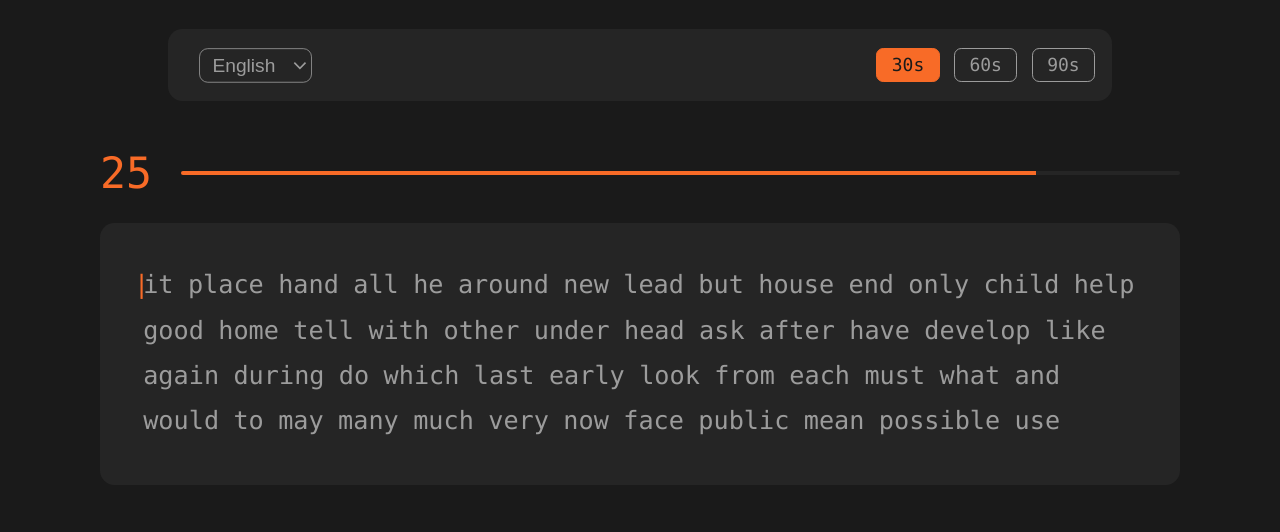
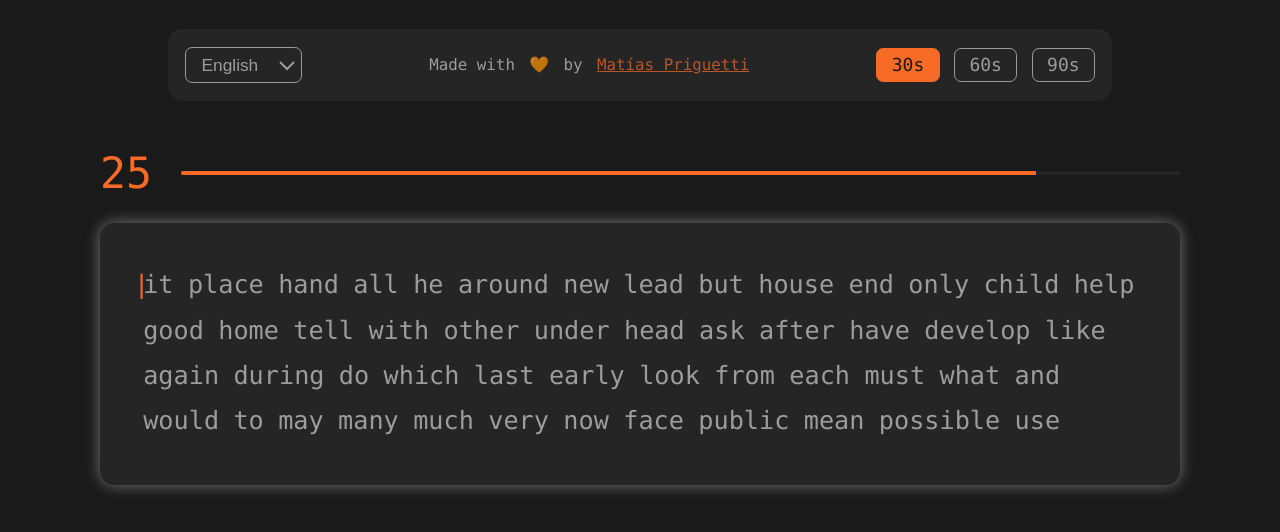
Before and after one commit to MatiasPriguetti03/cookieType, a website built with Vite: page index.html in a window 1280 px wide. Built offline with nearby package versions, Linux system fonts and the light colour scheme.

Commit message:
version 2.2
fix styles
add credits
add animation in text area

```diff
--- a/index.html
+++ b/index.html
@@ -15,6 +15,15 @@
                     <option value="spanish">Spanish</option>
                     </select>
                 </section>
+                <div>
+                    <small class="credits">
+                        Made with <span>🧡</span> by
+                        <a href="https://matiaspriguetti.me/" target="_blank" class="author"
+                            >Matías Priguetti
+                        </a>
+                    </small>
+                </div>
+
                 <div class="time-switcher" id="timeSwitcher">
                     <button class="time-btn active" value="30" id="time-30">30s</button>
                     <button class="time-btn" value="60" id="time-60">60s</button>
@@ -61,6 +70,7 @@
                     </svg>
                 </button>
             </section>
+
         </main>
 
         <script type="module" src="/main.js"></script>
--- a/style.css
+++ b/style.css
@@ -75,6 +75,7 @@ button:not(.active):hover {
 .mode-switcher {
     display: flex;
     gap: 0.5rem;
+    margin-left: 1rem;
 }
 
 header {
@@ -84,6 +85,7 @@ header {
     height: 2.5rem;
     padding: 0 0.6rem 0 0.6rem;
     width: 80%;
+    max-width: 80%;
 
     background-color: var(--bg-secondary);
     border-radius: 0.5rem;
@@ -101,11 +103,6 @@ time {
 .time-btn {
     font-size: x-small;
     padding: 0.2rem 0.5rem;
-    border-radius: 4px;
-}
-
-.languageSection {
-    scale: 0.8;
     border-radius: 4px;
 }
 
@@ -127,6 +124,19 @@ p {
     margin: 0;
     background-color: var(--bg-secondary);
     font-size: 14px;
+
+    box-shadow: 0 0 0.5rem rgba(255, 255, 255, 0.397);
+    animation: boxShadowPulse 1.5s infinite ease-in-out;
+
+    @keyframes boxShadowPulse {
+        0%,
+        100% {
+            box-shadow: 0 0 0.5rem rgba(255, 255, 255, 0.397);
+        }
+        50% {
+            box-shadow: 0 0 1rem rgba(255, 255, 255, 0.6);
+        }
+    }
 }
 
 .info-bar {
@@ -206,6 +216,7 @@ x-word {
 #language {
     display: flex;
     align-items: end;
+    justify-content: left;
     padding: 0;
     margin-right: 1rem;
     gap: 8px;
@@ -214,8 +225,9 @@ x-word {
     background: transparent;
     border: 1px solid var(--text-secondary);
     color: var(--text-secondary);
+    font-size: 0.6rem;
     padding: 0.2rem 0.3rem;
-    border-radius: 6px;
+    border-radius: 4px;
     option {
         background-color: var(--bg-primary);
         color: var(--text-secondary);
@@ -277,3 +289,25 @@ h3 {
     width: 24px;
     height: 24px;
 }
+
+.author {
+    color: var(--text-primary);
+    opacity: 0.7;
+}
+
+.author:hover {
+    opacity: 1;
+    transition: 0.3s ease-in-out;
+}
+
+.credits {
+    display: flex;
+    justify-content: center;
+    gap: 0.5rem;
+    font-size: 0.55rem;
+    color: var(--text-secondary);
+}
+
+span {
+    opacity: 0.7;
+}
```
